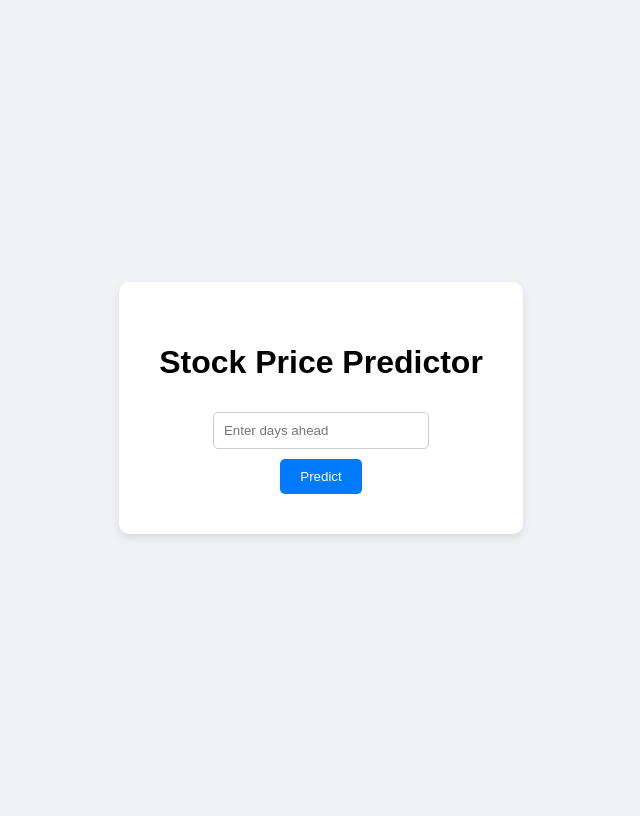
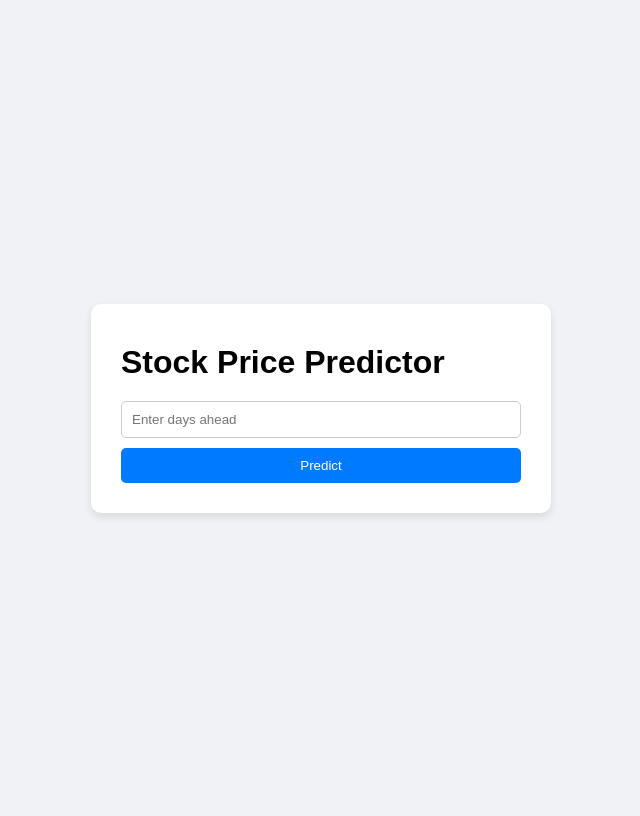
Before and after one commit to saichitale-27/Stock-Price-Predictor-Project, a Flask app: page / in a window 1280 px wide. Shown: the whole page, without its empty margins (319-959 px from the left). Run offline with Flask 3, Linux system fonts and the light colour scheme.

Commit message:
Update index.html

```diff
--- a/templates/index.html
+++ b/templates/index.html
@@ -2,6 +2,7 @@
 <html>
 <head>
     <title>Stock Price Predictor</title>
+    <meta name="viewport" content="width=device-width, initial-scale=1">
     <style>
         body {
             font-family: Arial, sans-serif;
@@ -9,24 +10,30 @@
             display: flex;
             justify-content: center;
             align-items: center;
-            height: 100vh;
+            min-height: 100vh;
+            padding: 20px;
+            box-sizing: border-box;
         }
         .container {
             background: white;
-            padding: 40px;
+            padding: 30px;
             border-radius: 10px;
             box-shadow: 0 4px 8px rgba(0,0,0,0.1);
-            text-align: center;
+            width: 100%;
+            max-width: 400px;
+        }
+        input[type="number"], button {
+            width: 100%;
+            box-sizing: border-box;
         }
         input[type="number"] {
             padding: 10px;
             margin: 10px 0;
             border: 1px solid #ccc;
             border-radius: 5px;
-            width: 60%;
         }
         button {
-            padding: 10px 20px;
+            padding: 10px;
             background-color: #007bff;
             color: white;
             border: none;
@@ -36,6 +43,9 @@
         button:hover {
             background-color: #0056b3;
         }
+        h1, h2 {
+            margin: 10px 0;
+        }
     </style>
 </head>
 <body>
@@ -43,10 +53,8 @@
         <h1>Stock Price Predictor</h1>
         <form method="POST">
             <input type="number" name="days" placeholder="Enter days ahead" required>
-            <br>
             <button type="submit">Predict</button>
         </form>
-
         {% if prediction is not none %}
             <h2>Predicted Price: {{ prediction }}</h2>
         {% endif %}
```
